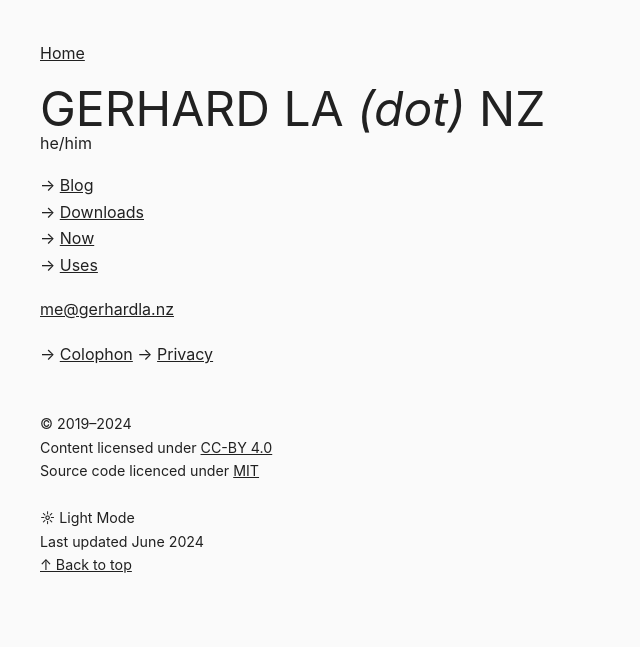
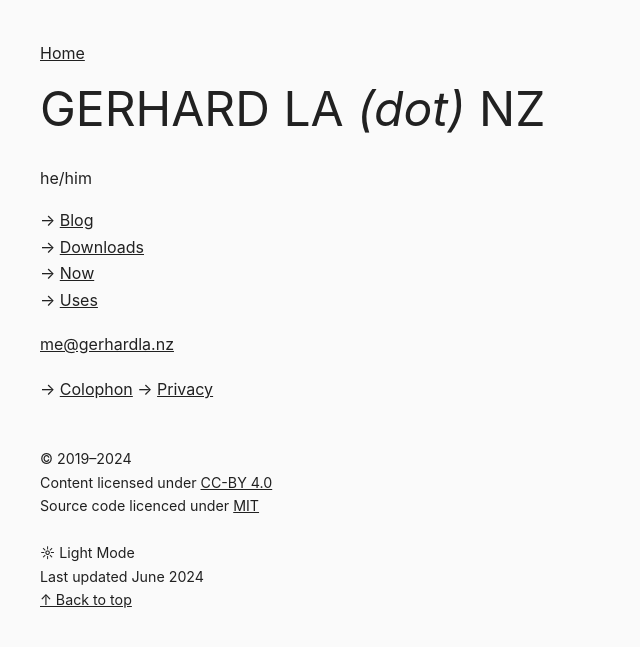
Before and after one commit to gerhardlanz/gerhardla.nz, a Jekyll site: the page built from README.md, in a window 1280 px wide. Shown: the top 647 px of the page, without its empty margins (0-640 px from the left). Built offline with Jekyll 4.4.1, drawn with Linux system fonts in a browser that asks for light colours; our own code applies the rules of GitHub Pages for plain Markdown files.

Commit message:
chore: fix margin-bottom in style.css

```diff
--- a/assets/css/style.css
+++ b/assets/css/style.css
@@ -89,7 +89,6 @@ h1 {
 font-size: 3em;
 line-height: 1;
 margin-top: 0;
-margin-bottom: -1rem
 }
 
 h2, h3, h4, h5 {
```
